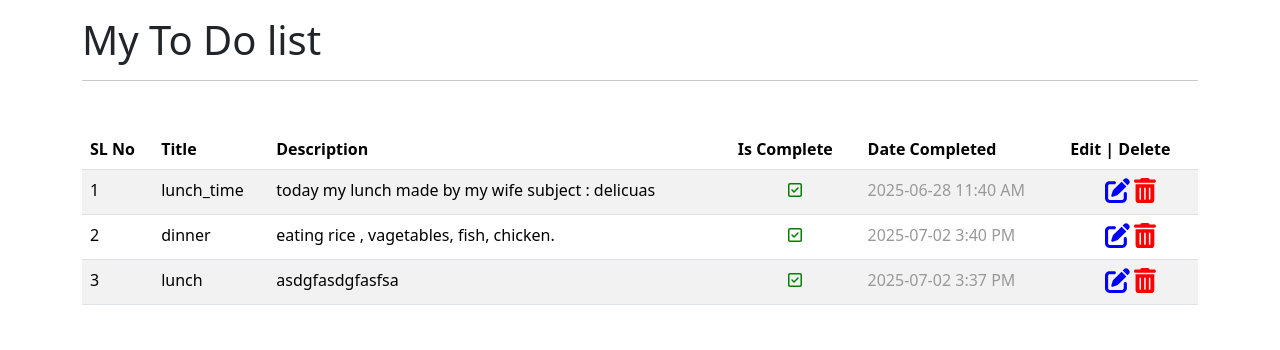
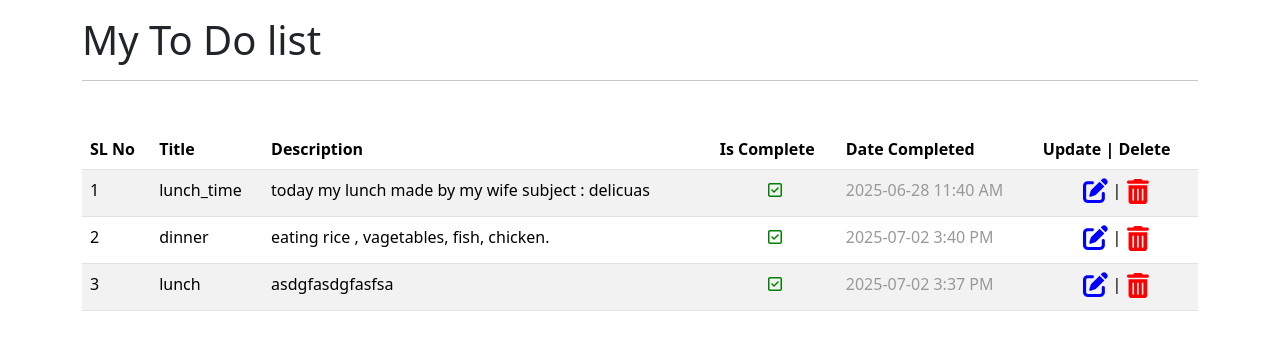
Before and after one commit to iftychowdhury255/Todo-app, a Django app: page / in a window 1280 px wide. Shown: the top 350 px of the page. Run offline with Django 5.2, Linux system fonts and the light colour scheme; data comes from the database, SQL or seed files in the repository; both versions use the stored data as it was after the commit.

Commit message:
delete frontend and backend complete

```diff
--- a/front_end/templates/index.html
+++ b/front_end/templates/index.html
@@ -13,7 +13,7 @@
               <th scope="col">Description</th>
               <th scope="col">Is Complete</th>
               <th scope="col">Date Completed</th>
-              <th scope="col">Edit | Delete</th>
+              <th scope="col">Update | Delete</th>
             </tr>
           </thead>
           <tbody>
@@ -41,9 +41,14 @@
               </span>
                 {% endif %}
               </td>
-              <td class="text-center">
-                <i style="color: blue; font-size: 25px; cursor: pointer;" class="fa-solid fa-pen-to-square"></i>
-                <i style="color: red; font-size: 25px; cursor: pointer;" class="fa-solid fa-trash-can"></i>
+              <td style="display: flex; margin-auto; justify-content: center; gap: 5px;">
+                <a href=""><i style="color: blue; font-size: 25px;" class="fa-solid fa-pen-to-square"></i></a>|
+                <form action="{% url 'deleteTodo' todo.pk %}">
+                  {% csrf_token %}
+                  <button type="submit" class="btn btn-link" style="color: red; text-decoration: none; padding: 0;">
+                    <i style="color: red; font-size: 25px;" class="fa-solid fa-trash-can"></i>
+                  </button>
+                </form>
               </td>
             </tr>
             {% endfor %}
--- a/front_end/urls.py
+++ b/front_end/urls.py
@@ -4,5 +4,6 @@ from . import views
 urlpatterns = [
     path('', views.index, name='home'),
     path('Complete/<int:pk>/', views.statusComplete, name='statusComplete'),
+    path('delete/<int:pk>/', views.deleteTodo, name='deleteTodo'),
 
 ]
--- a/front_end/views.py
+++ b/front_end/views.py
@@ -1,5 +1,6 @@
 from django.shortcuts import render, redirect
 from back_end.models import CreateTodo
+from django.shortcuts import get_object_or_404
 
 # Create your views here.
 def index(request):
@@ -14,3 +15,9 @@ def statusComplete(request, pk):
     is_Complete.isComplete = not is_Complete.isComplete
     is_Complete.save()
     return redirect('home')
+
+def deleteTodo(request, pk):
+    if request.method != 'POST':
+        todo = get_object_or_404(CreateTodo, pk=pk)
+        todo.delete()
+    return redirect('home')
```
Also changed, not shown: db.sqlite3.
